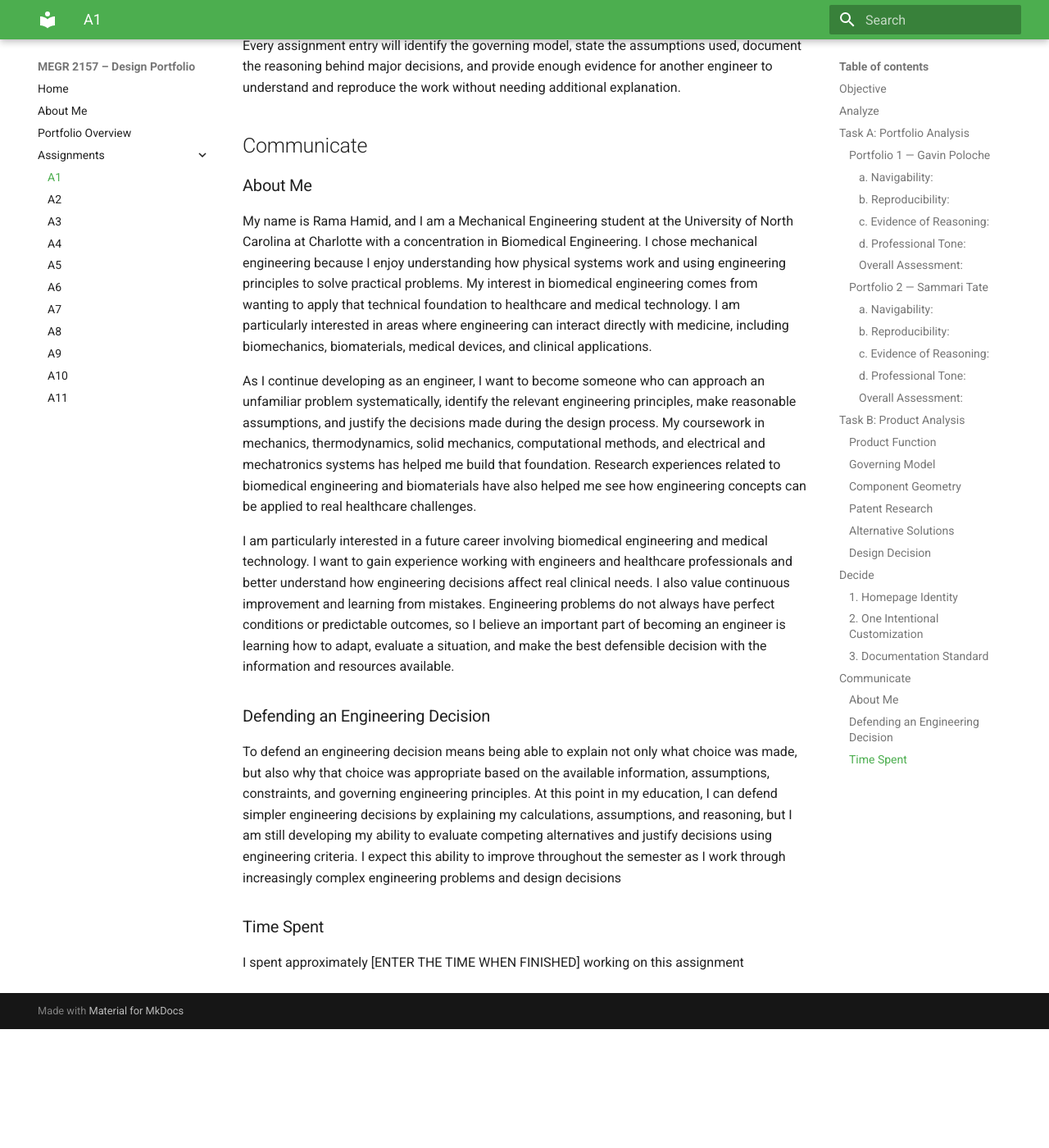
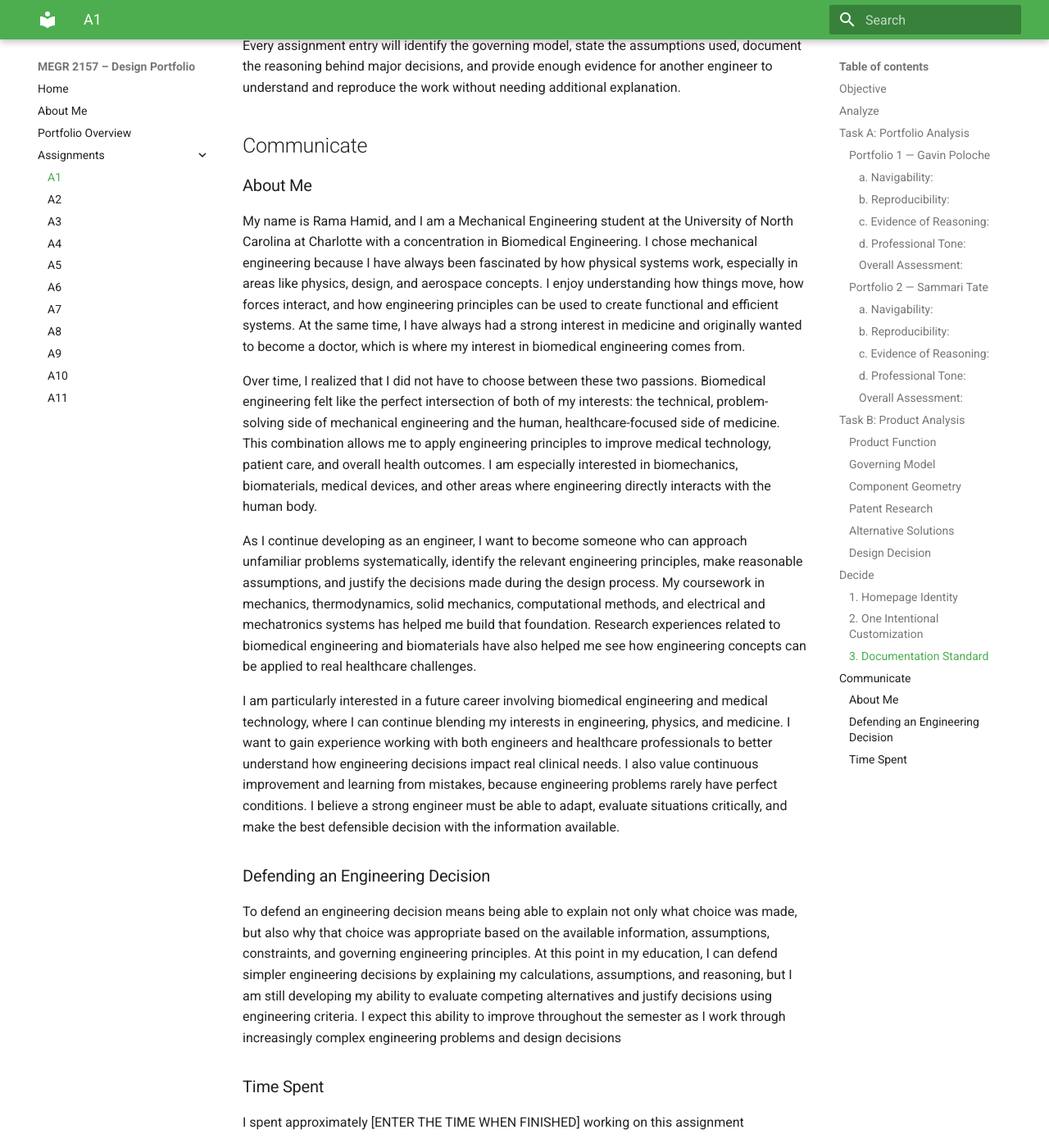
Before and after one commit to Rama-H/megr2157-portfolio, an MkDocs documentation site: the page built from docs/assignments/A01/index.md, in a window 1280 px wide and 1400 px high, scrolled down 4138 px. Shown: the whole window at 82% size. Built offline with MkDocs 1.6.1 and Material for MkDocs 9.7.7, drawn with Linux system fonts in a browser that asks for light colours; before the commit the page ends 5393 px from its top, so only the background shows below that.

Commit message:
Update personal statement in index.md
Revised personal introduction and career aspirations in biomedical engineering. Enhanced clarity and detail regarding interests in mechanical engineering and medicine.

```diff
--- a/docs/assignments/A01/index.md
+++ b/docs/assignments/A01/index.md
@@ -86,11 +86,13 @@ Every assignment entry will identify the governing model, state the assumptions
 ## Communicate
 ### About Me
 
-My name is Rama Hamid, and I am a Mechanical Engineering student at the University of North Carolina at Charlotte with a concentration in Biomedical Engineering. I chose mechanical engineering because I enjoy understanding how physical systems work and using engineering principles to solve practical problems. My interest in biomedical engineering comes from wanting to apply that technical foundation to healthcare and medical technology. I am particularly interested in areas where engineering can interact directly with medicine, including biomechanics, biomaterials, medical devices, and clinical applications.
+My name is Rama Hamid, and I am a Mechanical Engineering student at the University of North Carolina at Charlotte with a concentration in Biomedical Engineering. I chose mechanical engineering because I have always been fascinated by how physical systems work, especially in areas like physics, design, and aerospace concepts. I enjoy understanding how things move, how forces interact, and how engineering principles can be used to create functional and efficient systems. At the same time, I have always had a strong interest in medicine and originally wanted to become a doctor, which is where my interest in biomedical engineering comes from.
 
-As I continue developing as an engineer, I want to become someone who can approach an unfamiliar problem systematically, identify the relevant engineering principles, make reasonable assumptions, and justify the decisions made during the design process. My coursework in mechanics, thermodynamics, solid mechanics, computational methods, and electrical and mechatronics systems has helped me build that foundation. Research experiences related to biomedical engineering and biomaterials have also helped me see how engineering concepts can be applied to real healthcare challenges.
+Over time, I realized that I did not have to choose between these two passions. Biomedical engineering felt like the perfect intersection of both of my interests: the technical, problem-solving side of mechanical engineering and the human, healthcare-focused side of medicine. This combination allows me to apply engineering principles to improve medical technology, patient care, and overall health outcomes. I am especially interested in biomechanics, biomaterials, medical devices, and other areas where engineering directly interacts with the human body.
 
-I am particularly interested in a future career involving biomedical engineering and medical technology. I want to gain experience working with engineers and healthcare professionals and better understand how engineering decisions affect real clinical needs. I also value continuous improvement and learning from mistakes. Engineering problems do not always have perfect conditions or predictable outcomes, so I believe an important part of becoming an engineer is learning how to adapt, evaluate a situation, and make the best defensible decision with the information and resources available.
+As I continue developing as an engineer, I want to become someone who can approach unfamiliar problems systematically, identify the relevant engineering principles, make reasonable assumptions, and justify the decisions made during the design process. My coursework in mechanics, thermodynamics, solid mechanics, computational methods, and electrical and mechatronics systems has helped me build that foundation. Research experiences related to biomedical engineering and biomaterials have also helped me see how engineering concepts can be applied to real healthcare challenges.
+
+I am particularly interested in a future career involving biomedical engineering and medical technology, where I can continue blending my interests in engineering, physics, and medicine. I want to gain experience working with both engineers and healthcare professionals to better understand how engineering decisions impact real clinical needs. I also value continuous improvement and learning from mistakes, because engineering problems rarely have perfect conditions. I believe a strong engineer must be able to adapt, evaluate situations critically, and make the best defensible decision with the information available.
 
 ### Defending an Engineering Decision
 
```
